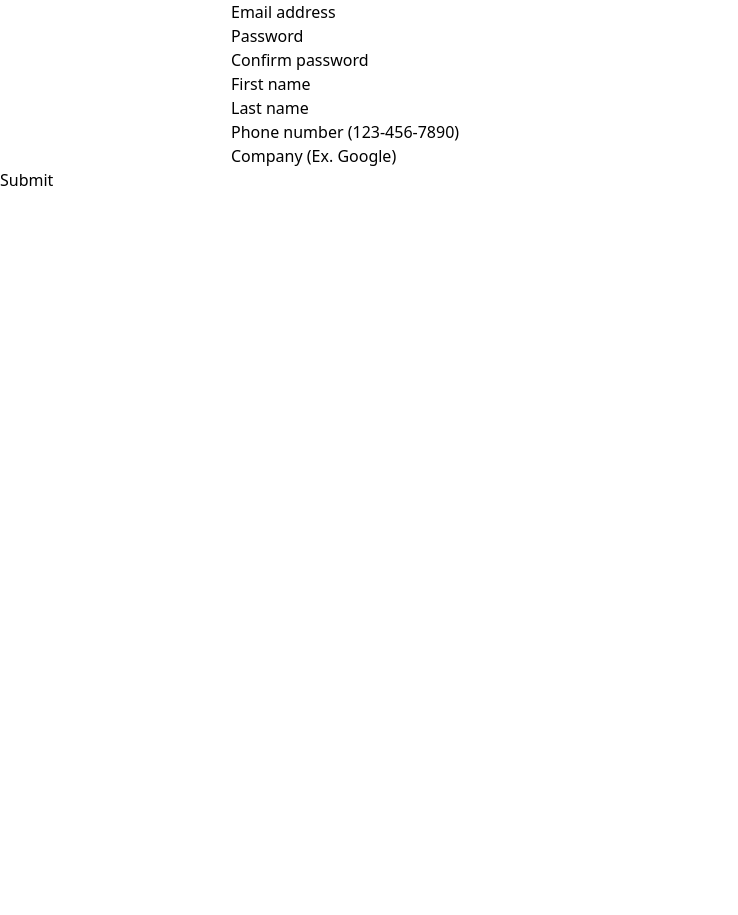
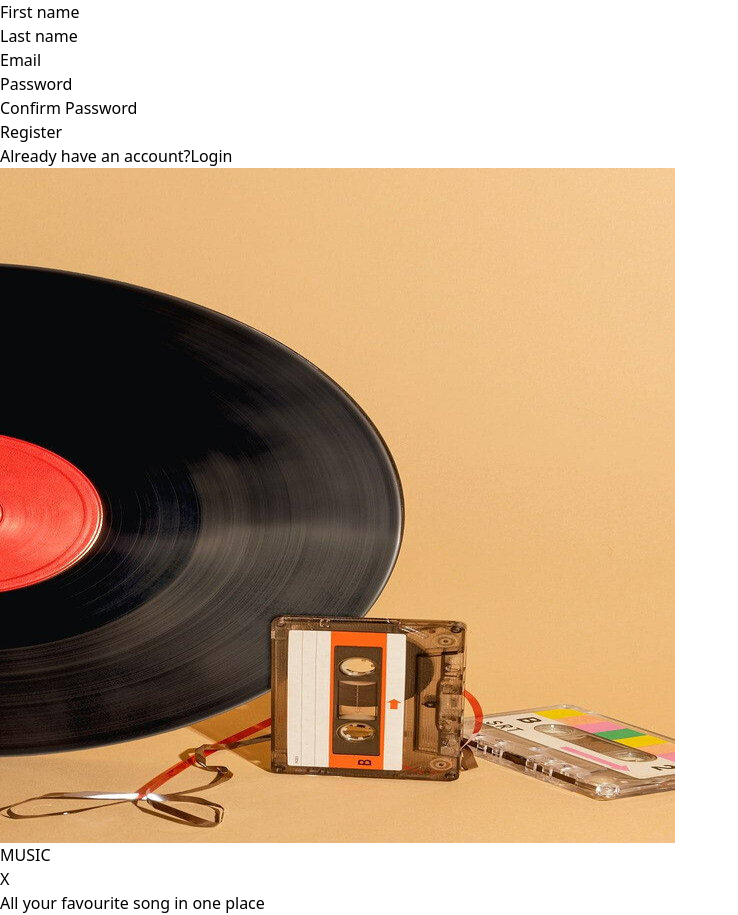
Before and after one commit to anishh747/MusicX, a React (Vite) app in the folder frontend/: page /register in a window 1280 px wide. Shown: the part 1562-2477 px from the top of the page, without its empty margins (0-738 px from the left). Before the commit the page ends 1754 px from the top, so only its background shows below. Built offline with nearby package versions, Linux system fonts and the light colour scheme.

Commit message:
register and volume

```diff
--- a/frontend/src/components/Login.jsx
+++ b/frontend/src/components/Login.jsx
@@ -86,7 +86,21 @@ const Login = () => {
                             <img src="https://upload.wikimedia.org/wikipedia/commons/thumb/c/c1/Google_%22G%22_logo.svg/120px-Google_%22G%22_logo.svg.png?20230822192911" alt="img" className="w-6 h-6 inline mr-2" />
                             Sign in with Google
                         </button>
+
+                        <div className="flex justify-between items-center w-full text-gray-400">
+                            <hr className="border-gray-400 w-1/4" />
+                            <span className="text-center text-md">OR</span>
+                            <hr className="border-gray-400 w-1/4" />
+                        </div>
+
+                        <div className="text-md flex justify-center items-center">
+                            <span className="mr-8 font-bold">New to musicX ?</span>
+                            <Link to={'/register'} className="text-white hover:underline space-x-3 font-bold">       Register</Link>
+                        </div>
                     </form>
+
+
+
 
                     <div className="relative">
                         <img
--- a/frontend/src/components/Navbar.jsx
+++ b/frontend/src/components/Navbar.jsx
@@ -92,7 +92,7 @@ const Navbar = () => {
                         </ul>
                     </div>
                     <div className="flex-1 flex items-center justify-end space-x-2 sm:space-x-6">
-                        <form onSubmit={(event)=>{
+                        <form onSubmit={(event) => {
                             event.preventDefault();
                             navigate(`/search/q/${searchQuery}`);
                         }}
--- a/frontend/src/components/Register.jsx
+++ b/frontend/src/components/Register.jsx
@@ -5,7 +5,7 @@ import { useRegisterMutation } from "../slices/usersApiSlice";
 import { toast } from "react-toastify";
 import { setCredentials } from "../slices/authSlice";
 import 'react-toastify/dist/ReactToastify.css';
-
+import mic from '../images/musicaes (1).jpg'
 const Register = () => {
     const navigate = useNavigate();
     const dispatch = useDispatch();
@@ -44,44 +44,110 @@ const Register = () => {
 
     return (
         <>
-            <div className="flex flex-col justify-center items-center">
-                <h1>Register</h1>
-                <form className="min-w-[500px] " onSubmit={handleSubmit}>
-                    <div className="relative z-0 w-full mb-6 group">
-                        <input value={email} onChange={(e) => { setEmail(e.target.value) }} type="email" name="floating_email" id="floating_email" className="block py-2.5 px-0 w-full text-sm text-gray-900 bg-transparent border-0 border-b-2 border-gray-300 appearance-none dark:text-white dark:border-gray-600 dark:focus:border-blue-500 focus:outline-none focus:ring-0 focus:border-blue-600 peer" placeholder=" " required />
-                        <label htmlFor="floating_email" className="peer-focus:font-medium absolute text-sm text-gray-500 dark:text-gray-400 duration-300 transform -translate-y-6 scale-75 top-3 -z-10 origin-[0] peer-focus:left-0 peer-focus:text-blue-600 peer-focus:dark:text-blue-500 peer-placeholder-shown:scale-100 peer-placeholder-shown:translate-y-0 peer-focus:scale-75 peer-focus:-translate-y-6">Email address</label>
+            <div className="flex items-center justify-center min-h-screen bg-gray-700">
+                <div
+                    className="relative flex flex-col m-6 space-y-8 bg-gray-400 shadow-2xl rounded-2xl md:flex-row md:space-y-0"
+                >
+
+                    <form className="flex flex-col justify-center p-8 md:p-14" onSubmit={handleSubmit}>
+                        <span className="mb-3 text-4xl font-bold">Register</span>
+                        <span className="font-light text-gray-400 mb-8">
+                            Join us to
+                        </span>
+                        <div className="flex justify-between w-full space-x-2">
+                            <div className="py-4 w-48">
+                                <label htmlFor="firstname" className="mb-2 text-md">First name</label>
+                                <input
+                                    onChange={(e) => setName(e.target.value)}
+                                    value={name}
+                                    type="text"
+                                    className="w-full p-2 border border-gray-300 rounded-md placeholder:font-light placeholder:text-gray-500"
+                                    name="firstname"
+                                    id="firstname"
+                                />
+                            </div>
+
+                            <div className="py-4 w-48">
+                                <label htmlFor="lastname" className="mb-2 text-md">Last name</label>
+                                <input
+
+
+                                    type="text"
+                                    className="w-full p-2 border border-gray-300 rounded-md placeholder:font-light placeholder:text-gray-500"
+                                    name="lastname"
+                                    id="lastname"
+                                />
+                            </div>
+                        </div>
+
+                        <div className="py-4">
+                            <label htmlFor="email" className="mb-2 text-md">Email</label>
+                            <input
+                                onChange={(e) => setEmail(e.target.value)}
+                                value={email}
+                                type="email"
+                                className="w-full p-2 border border-gray-300 rounded-md placeholder:font-light placeholder:text-gray-500"
+                                name="email"
+                                id="email"
+                            />
+                        </div>
+                        <div className="py-4">
+                            <label htmlFor="password" className="mb-2 text-md">Password</label>
+                            <input
+                                onChange={(e) => setPassword(e.target.value)} value={password} type="password" id="password"
+                                className="w-full p-2 border border-gray-300 rounded-md placeholder:font-light placeholder:text-gray-500"
+                            />
+                        </div>
+                        <div className="py-4">
+                            <label htmlFor="Confirm_password" className="mb-2 text-md">Confirm Password</label>
+                            <input
+                                onChange={(e) => setConfirmPassword(e.target.value)} value={confirmPassword} type="password" id="password"
+                                className="w-full p-2 border border-gray-300 rounded-md placeholder:font-light placeholder:text-gray-500"
+                            />
+                        </div>
+
+
+                        <button
+                            type="submit"
+                            className="w-full bg-black text-white p-2 rounded-lg mb-6 hover:bg-white hover:text-black hover:border hover:border-gray-300"
+                        >
+                            Register
+                        </button>
+
+
+
+
+
+                        <div className="text-md flex justify-center items-center">
+                            <span className="mr-8 font-bold">Already have an account?</span>
+                            <Link to={'/login'} className="text-white hover:underline space-x-3 font-bold">Login</Link>
+                        </div>
+                    </form>
+
+
+
+
+                    <div className="relative">
+                        <img
+                            src={mic}
+                            alt="img"
+                            className="w-[500px] h-full hidden rounded-r-2xl md:block object-cover"
+                        />
+                        <div className="absolute top-8 left-1/2 transform -translate-x-1/2 -translate-y-1/2 text-white font-bold flex items-center">
+                            <div className="lg:text-6xl ">MUSIC</div>
+                            <div className="lg:text-8xl ml-0">X</div>
+                        </div>
+                        <div className="absolute top-20 left-1/2 transform -translate-x-1/2 -translate-y-1/2 text-white font-bold items-center">
+                            <div className="text-l font-thin">All your favourite song in one place</div>
+                        </div>
+                        {/* <div className="absolute top-1/2 left-1/4 transform -translate-x-1/2 -translate-y-1/2 text-white font-bold items-center text-center">
+                        <div className="text-8xl">FEEL</div>
+                        <div className="text-8xl">THE</div>
+                        <div className="text-8xl">MUSIC</div>
+                    </div> */}
+
                     </div>
-                    <div className="relative z-0 w-full mb-6 group">
-                        <input value={password} onChange={(e) => { setPassword(e.target.value) }} type="password" name="floating_password" id="floating_password" className="block py-2.5 px-0 w-full text-sm text-gray-900 bg-transparent border-0 border-b-2 border-gray-300 appearance-none dark:text-white dark:border-gray-600 dark:focus:border-blue-500 focus:outline-none focus:ring-0 focus:border-blue-600 peer" placeholder=" " required />
-                        <label htmlFor="floating_password" className="peer-focus:font-medium absolute text-sm text-gray-500 dark:text-gray-400 duration-300 transform -translate-y-6 scale-75 top-3 -z-10 origin-[0] peer-focus:left-0 peer-focus:text-blue-600 peer-focus:dark:text-blue-500 peer-placeholder-shown:scale-100 peer-placeholder-shown:translate-y-0 peer-focus:scale-75 peer-focus:-translate-y-6">Password</label>
-                    </div>
-                    <div className="relative z-0 w-full mb-6 group">
-                        <input value={confirmPassword} onChange={(e) => { setConfirmPassword(e.target.value) }} type="password" name="repeat_password" id="floating_repeat_password" className="block py-2.5 px-0 w-full text-sm text-gray-900 bg-transparent border-0 border-b-2 border-gray-300 appearance-none dark:text-white dark:border-gray-600 dark:focus:border-blue-500 focus:outline-none focus:ring-0 focus:border-blue-600 peer" placeholder=" " required />
-                        <label htmlFor="floating_repeat_password" className="peer-focus:font-medium absolute text-sm text-gray-500 dark:text-gray-400 duration-300 transform -translate-y-6 scale-75 top-3 -z-10 origin-[0] peer-focus:left-0 peer-focus:text-blue-600 peer-focus:dark:text-blue-500 peer-placeholder-shown:scale-100 peer-placeholder-shown:translate-y-0 peer-focus:scale-75 peer-focus:-translate-y-6">Confirm password</label>
-                    </div>
-                    <div className="grid md:grid-cols-2 md:gap-6">
-                        <div className="relative z-0 w-full mb-6 group">
-                            <input value={name} onChange={(e) => { setName(e.target.value) }} type="text" name="floating_first_name" id="floating_first_name" className="block py-2.5 px-0 w-full text-sm text-gray-900 bg-transparent border-0 border-b-2 border-gray-300 appearance-none dark:text-white dark:border-gray-600 dark:focus:border-blue-500 focus:outline-none focus:ring-0 focus:border-blue-600 peer" placeholder=" " required />
-                            <label htmlFor="floating_first_name" className="peer-focus:font-medium absolute text-sm text-gray-500 dark:text-gray-400 duration-300 transform -translate-y-6 scale-75 top-3 -z-10 origin-[0] peer-focus:left-0 peer-focus:text-blue-600 peer-focus:dark:text-blue-500 peer-placeholder-shown:scale-100 peer-placeholder-shown:translate-y-0 peer-focus:scale-75 peer-focus:-translate-y-6">First name</label>
-                        </div>
-                        <div className="relative z-0 w-full mb-6 group">
-                            <input type="text" name="floating_last_name" id="floating_last_name" className="block py-2.5 px-0 w-full text-sm text-gray-900 bg-transparent border-0 border-b-2 border-gray-300 appearance-none dark:text-white dark:border-gray-600 dark:focus:border-blue-500 focus:outline-none focus:ring-0 focus:border-blue-600 peer" placeholder=" " required />
-                            <label htmlFor="floating_last_name" className="peer-focus:font-medium absolute text-sm text-gray-500 dark:text-gray-400 duration-300 transform -translate-y-6 scale-75 top-3 -z-10 origin-[0] peer-focus:left-0 peer-focus:text-blue-600 peer-focus:dark:text-blue-500 peer-placeholder-shown:scale-100 peer-placeholder-shown:translate-y-0 peer-focus:scale-75 peer-focus:-translate-y-6">Last name</label>
-                        </div>
-                    </div>
-                    <div className="grid md:grid-cols-2 md:gap-6">
-                        <div className="relative z-0 w-full mb-6 group">
-                            {/* <input type="tel" pattern="[0-9]{3}-[0-9]{3}-[0-9]{4}" name="floating_phone" id="floating_phone" className="block py-2.5 px-0 w-full text-sm text-gray-900 bg-transparent border-0 border-b-2 border-gray-300 appearance-none dark:text-white dark:border-gray-600 dark:focus:border-blue-500 focus:outline-none focus:ring-0 focus:border-blue-600 peer" placeholder=" " required /> */}
-                            <input type="tel" name="floating_phone" id="floating_phone" className="block py-2.5 px-0 w-full text-sm text-gray-900 bg-transparent border-0 border-b-2 border-gray-300 appearance-none dark:text-white dark:border-gray-600 dark:focus:border-blue-500 focus:outline-none focus:ring-0 focus:border-blue-600 peer" placeholder=" " required />
-                            <label htmlFor="floating_phone" className="peer-focus:font-medium absolute text-sm text-gray-500 dark:text-gray-400 duration-300 transform -translate-y-6 scale-75 top-3 -z-10 origin-[0] peer-focus:left-0 peer-focus:text-blue-600 peer-focus:dark:text-blue-500 peer-placeholder-shown:scale-100 peer-placeholder-shown:translate-y-0 peer-focus:scale-75 peer-focus:-translate-y-6">Phone number (123-456-7890)</label>
-                        </div>
-                        <div className="relative z-0 w-full mb-6 group">
-                            <input type="text" name="floating_company" id="floating_company" className="block py-2.5 px-0 w-full text-sm text-gray-900 bg-transparent border-0 border-b-2 border-gray-300 appearance-none dark:text-white dark:border-gray-600 dark:focus:border-blue-500 focus:outline-none focus:ring-0 focus:border-blue-600 peer" placeholder=" " required />
-                            <label htmlFor="floating_company" className="peer-focus:font-medium absolute text-sm text-gray-500 dark:text-gray-400 duration-300 transform -translate-y-6 scale-75 top-3 -z-10 origin-[0] peer-focus:left-0 peer-focus:text-blue-600 peer-focus:dark:text-blue-500 peer-placeholder-shown:scale-100 peer-placeholder-shown:translate-y-0 peer-focus:scale-75 peer-focus:-translate-y-6">Company (Ex. Google)</label>
-                        </div>
-                    </div>
-                    <button type="submit" className="text-white bg-blue-700 hover:bg-blue-800 focus:ring-4 focus:outline-none focus:ring-blue-300 font-medium rounded-lg text-sm w-full sm:w-auto px-5 py-2.5 text-center dark:bg-blue-600 dark:hover:bg-blue-700 dark:focus:ring-blue-800">Submit</button>
-                </form>
+                </div>
             </div>
         </>
     );
```
Also changed, not shown: frontend/src/components/BottomMusicPlayer.jsx (+15 -3 lines), frontend/src/images/musicaes (1).jpg (added). Lines whose indentation alone changed are shown as unchanged.
